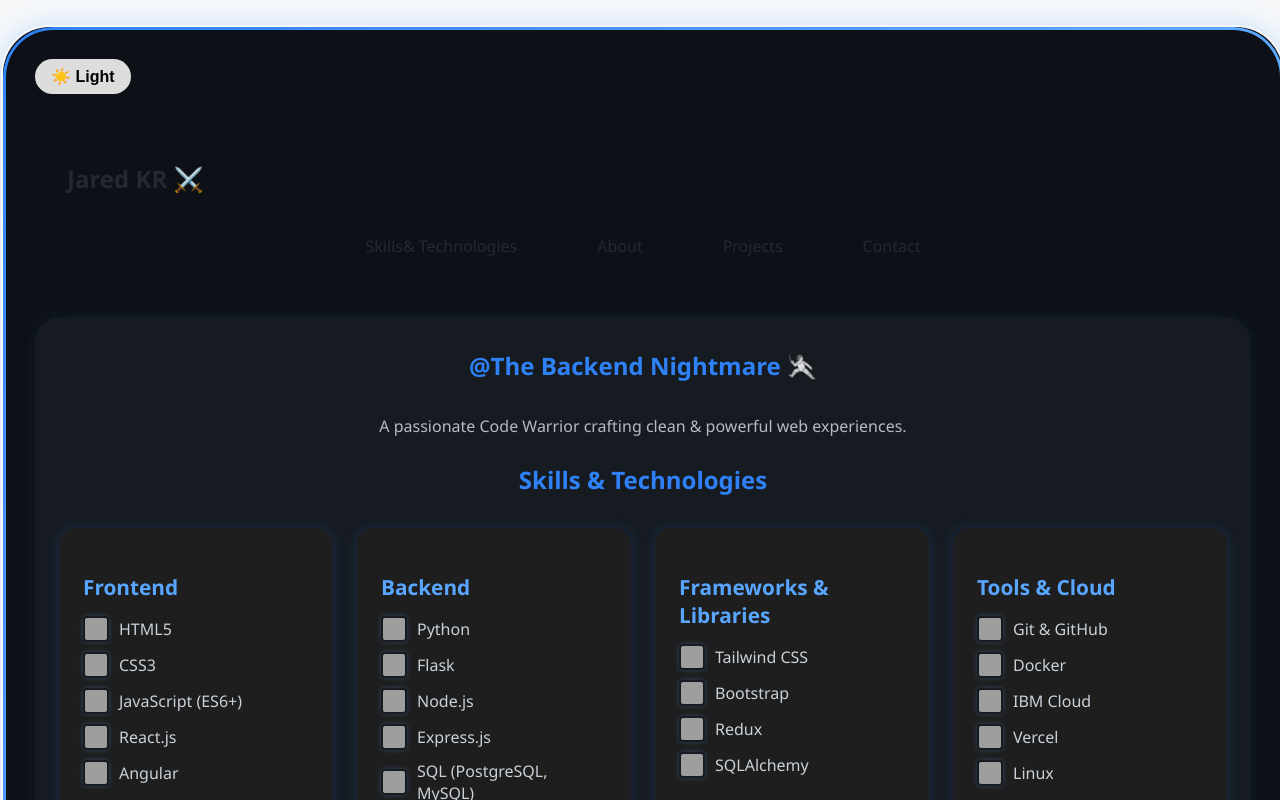
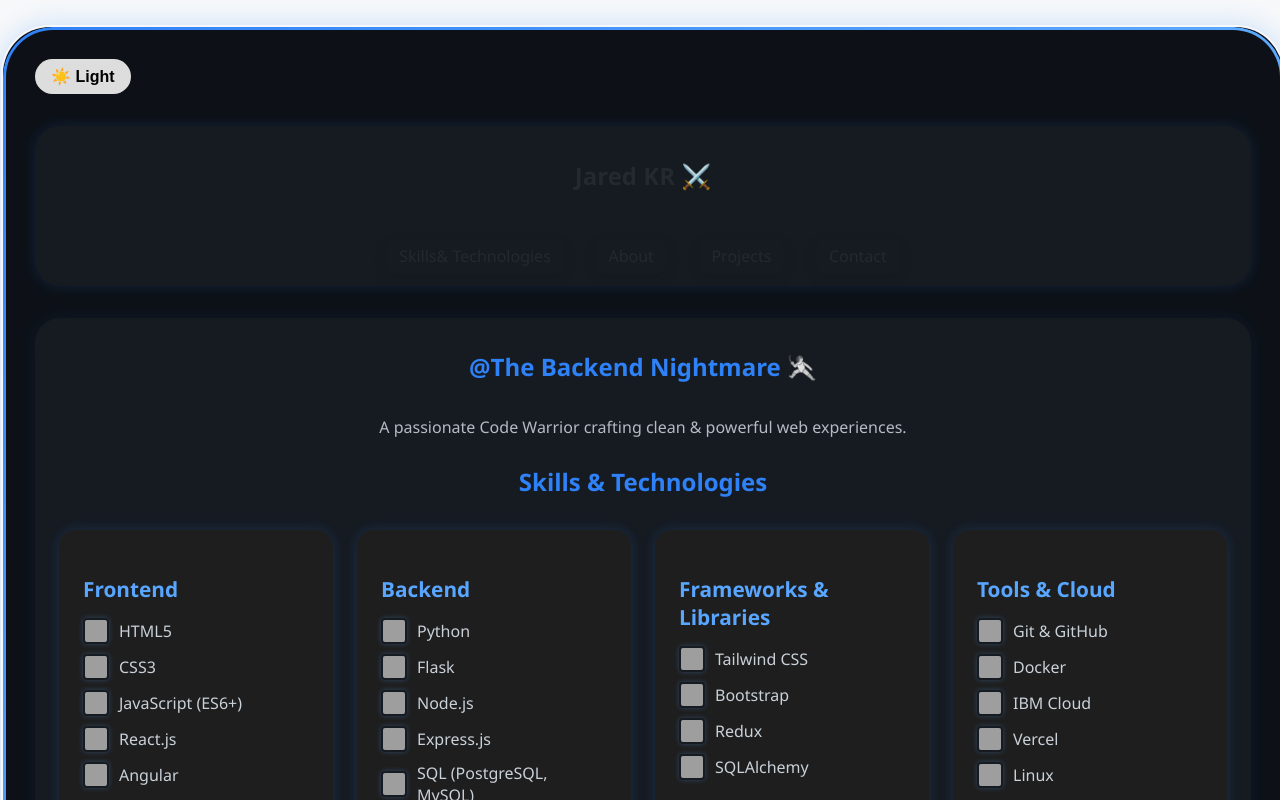
Before and after one commit to jaredrotich/portfolio, a React (Vite) app in the folder portfolio/: page / in a window 1280 px wide. Shown: the top 800 px of the page. Built offline with nearby package versions, Linux system fonts and the light colour scheme; grey boxes are pictures that could not be loaded.

Commit message:
initial commit

```diff
--- a/portfolio/src/styles/global.css
+++ b/portfolio/src/styles/global.css
@@ -7,7 +7,6 @@
   --github-text-dark: #f0f6fc;
   --glow-color: linear-gradient(135deg, #2f81f7, #58a6ff, #79c0ff);
 }
-
 
 html, body {
   margin: 0;
@@ -26,7 +25,6 @@
   color: var(--github-text-dark);
 }
 
-
 .app-container {
   margin: 1.5rem auto;
   padding: 2rem;
@@ -41,7 +39,7 @@
   display: flex;
   flex-direction: column;
   gap: 2rem;
-  overflow: visible;
+  overflow: hidden;
   transition: all 0.3s ease;
 }
 
@@ -60,6 +58,43 @@
   pointer-events: none;
 }
 
+.navbar {
+  display: flex;
+  justify-content: center;
+  align-items: center;
+  gap: 1.2rem;
+  overflow-x: auto;
+  white-space: nowrap;
+  padding: 0.8rem 1rem;
+  border-radius: 25px;
+  background: #161b22;
+  box-shadow: 0 0 15px rgba(47, 129, 247, 0.15);
+  scrollbar-width: thin;
+  scrollbar-color: #2f81f7 #0d1117;
+}
+
+.navbar::-webkit-scrollbar {
+  height: 6px;
+}
+
+.navbar::-webkit-scrollbar-thumb {
+  background: #2f81f7;
+  border-radius: 10px;
+}
+
+.navbar a {
+  color: #f0f6fc;
+  text-decoration: none;
+  font-weight: 500;
+  transition: color 0.3s;
+  padding: 0.4rem 0.8rem;
+  border-radius: 10px;
+}
+
+.navbar a:hover {
+  background: rgba(47, 129, 247, 0.15);
+  color: #58a6ff;
+}
 
 section {
   width: 100%;
@@ -96,7 +131,6 @@
   color: #b6bac2;
 }
 
-
 .grid-layout {
   display: grid;
   grid-template-columns: repeat(auto-fit, minmax(280px, 1fr));
@@ -116,13 +150,11 @@
   margin-bottom: 1rem;
 }
 
-
 @media (max-width: 1024px) {
   .app-container {
     width: 98%;
     padding: 1.5rem;
   }
-
   section {
     padding: 1.8rem 1rem;
     border-radius: 22px;
@@ -135,24 +167,23 @@
     border-radius: 30px;
     width: 98%;
   }
-
   section {
     padding: 1.5rem 1rem;
     border-radius: 20px;
   }
-
   .grid-layout {
     grid-template-columns: 1fr;
     gap: 1rem;
   }
-
-
+  .navbar {
+    gap: 1rem;
+    overflow-x: scroll;
+  }
   section,
   .app-container {
     overflow-x: hidden;
     overflow-y: visible;
   }
-
   h1, h2, p {
     word-break: break-word;
     text-align: center;
@@ -163,18 +194,20 @@
   html, body {
     font-size: 15px;
   }
-
   .app-container {
     padding: 1rem;
     border-radius: 25px;
   }
-
   section {
     padding: 1rem;
     border-radius: 18px;
   }
-
   .grid-layout {
     gap: 0.8rem;
   }
+  .navbar {
+    font-size: 0.95rem;
+    padding: 0.5rem 0.7rem;
+    gap: 0.8rem;
+  }
 }
```
